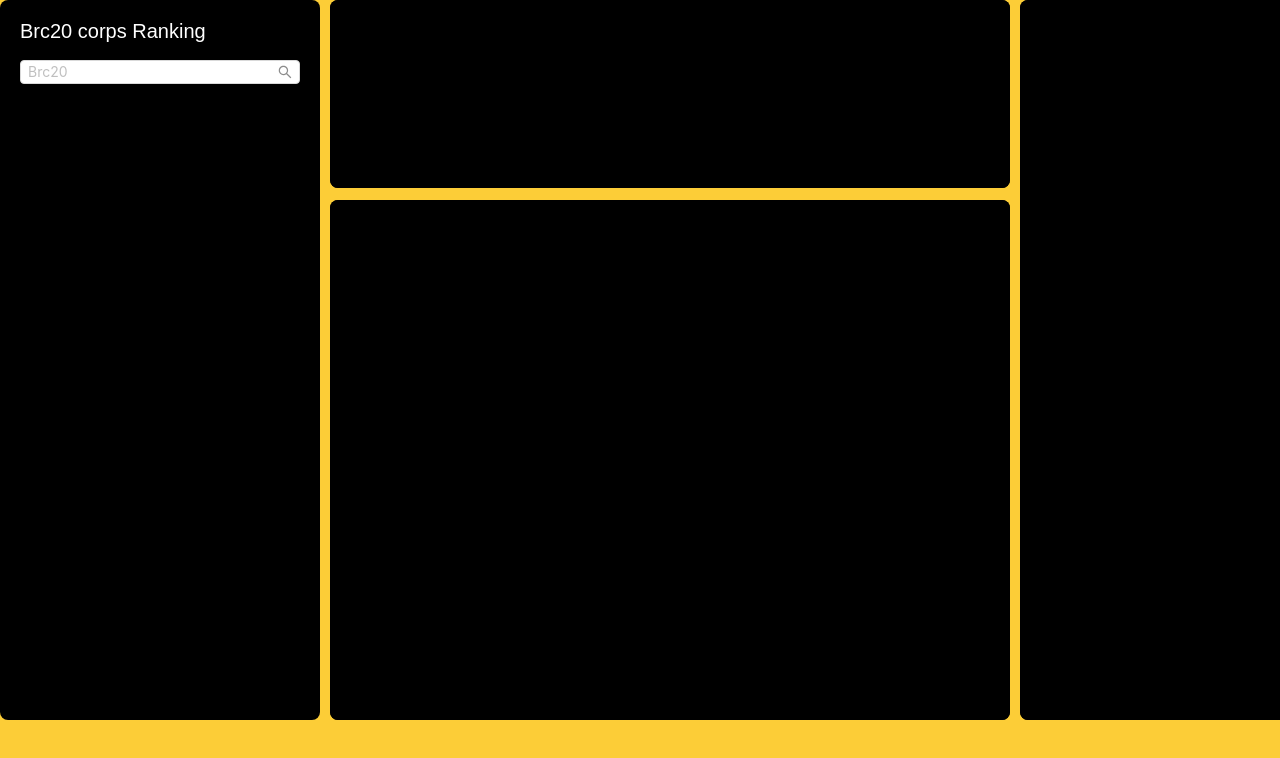
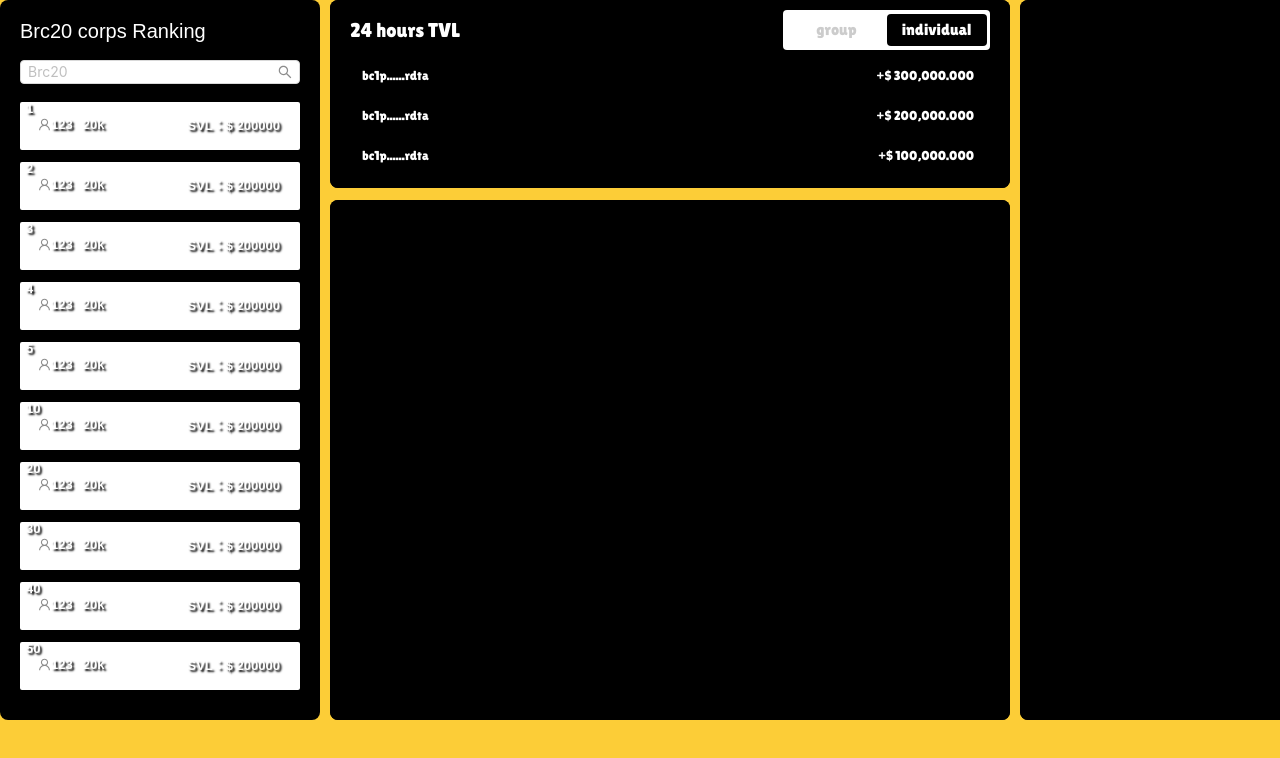
Before and after one commit to yuzhongtingtingerli/boxCatGame, a Vue app: page /rank in a window 1280 px wide. Shown: the top 758 px of the page. Built offline with nearby package versions, Linux system fonts and the light colour scheme.

Commit message:
24 hours TVL

```diff
--- a/src/main.js
+++ b/src/main.js
@@ -5,5 +5,6 @@ import router from "./router";
 import Antd from "ant-design-vue";
 import "ant-design-vue/dist/reset.css";
 import "./style.css";
+import "./style/font/font.css";
 
 createApp(App).use(Antd).use(router).mount("#app");
--- /dev/null
+++ b/src/style/font/font.css
@@ -0,0 +1,6 @@
+@font-face {
+  font-family: LilitaOne;
+  src: url("./LilitaOne-Regular.ttf");
+  font-weight: normal;
+  font-style: normal;
+}
--- a/src/views/rank/corpsRanking.vue
+++ b/src/views/rank/corpsRanking.vue
@@ -15,13 +15,26 @@
         class="list_item"
         v-for="item in corpsRankingData"
         :key="item.ranking"
-      ></div>
+      >
+        <div class="left">
+          <div class="ranking">{{ item.ranking }}</div>
+          <div class="groupName">
+            <UserOutlined style="color: rgba(0, 0, 0, 0.45)" />{{
+              item.groupName
+            }}
+          </div>
+          <div class="num">{{ item.num }}</div>
+        </div>
+        <div class="right">
+          <div class="svl">SVL：$ {{ item.svl }}</div>
+        </div>
+      </div>
     </div>
   </div>
 </template>
 
 <script setup>
-import { SearchOutlined } from "@ant-design/icons-vue";
+import { SearchOutlined, UserOutlined } from "@ant-design/icons-vue";
 import {
   ref,
   reactive,
@@ -135,5 +148,35 @@ defineExpose({
     font-weight: 400;
     font-size: 20px;
   }
+  .list {
+    margin-top: 18px;
+    .list_item {
+      position: relative;
+      height: 48px;
+      background-color: #fff;
+      margin-bottom: 12px;
+      border-radius: 2px;
+      display: flex;
+      justify-content: space-between;
+      align-items: center;
+      // padding: 10px 0;
+      text-shadow: 2px 2px 2px #000;
+      font-weight: 900;
+      padding-right: 20px;
+      padding-left: 6px;
+      .ranking {
+        position: absolute;
+        top: 0;
+      }
+      .groupName {
+        margin-right: 10px;
+        margin-left: 12px;
+      }
+      .left {
+        display: flex;
+        justify-self: start;
+      }
+    }
+  }
 }
 </style>
--- a/src/views/rank/hoursTVL.vue
+++ b/src/views/rank/hoursTVL.vue
@@ -1,5 +1,43 @@
 <template>
-  <div class="hoursTVL"></div>
+  <div class="hoursTVL">
+    <div class="top">
+      <div class="title">24 hours TVL</div>
+      <div class="taps">
+        <div
+          :class="`group ${type === 'group' ? 'active' : ''}`"
+          @click="getTVL('group')"
+        >
+          group
+        </div>
+        <div
+          :class="`individual ${type === 'individual' ? 'active' : ''}`"
+          @click="getTVL('individual')"
+        >
+          individual
+        </div>
+      </div>
+    </div>
+    <div class="content">
+      <div class="groupInfo" v-if="type === 'group'">
+        <div class="list" v-for="item in GroupInfo" :key="item.GroupName">
+          <div class="left">
+            <div class="img"></div>
+            <div class="name">{{ item.GroupName }} Group</div>
+          </div>
+          <div class="svl">+$ {{ getMoney(item.GroupTVL) }}</div>
+        </div>
+      </div>
+      <div class="ownersInfo" v-if="type === 'individual'">
+        <div class="list" v-for="item in OwnersInfo" :key="item.OwnersAddress">
+          <div class="left">
+            <div class="img"></div>
+            <div class="name">{{ getAddress(item.OwnersAddress) }}</div>
+          </div>
+          <div class="svl">+$ {{ getMoney(item.OwnersTVL) }}</div>
+        </div>
+      </div>
+    </div>
+  </div>
 </template>
 
 <script setup>
@@ -30,7 +68,56 @@ const router = useRouter();
 /**
  * 数据部分
  */
-const data = reactive({});
+let type = "individual";
+const getTVL = (t) => {
+  // 将t赋值给type，并实现响应式
+  type = t;
+};
+const getAddress = (add) => {
+  return add.slice(0, 4) + "......" + add.slice(-4);
+};
+const getMoney = (money) => {
+  // 每隔三位小数加一个,
+  return money.toString().replace(/\d+/, function (n) {
+    return n.replace(/(\d)(?=(\d{3})+$)/g, function ($1) {
+      return $1 + ",";
+    });
+  });
+};
+const GroupInfo = [
+  {
+    GroupName: "ordi",
+    GroupTVL: "300000.000",
+  },
+  {
+    GroupName: "rats",
+    GroupTVL: "200000.000",
+  },
+  {
+    GroupName: "sats",
+    GroupTVL: "100000.000",
+  },
+];
+const OwnersInfo = [
+  {
+    OwnersLogo: "https://127.0.0.1/images/ordi.png",
+    OwnersAddress:
+      "bc1ph904vma5ma6decqu60d5ff47hqr6eud2erldlhllv0xnqp46hmpqznrdta",
+    OwnersTVL: "300000.000",
+  },
+  {
+    OwnersLogo: "https://127.0.0.1/images/rats.png",
+    OwnersAddress:
+      "bc1ph904vma5ma6decqu60d5ff47hqr6eud2erldlhllv0xnqp46hmpqznrdta",
+    OwnersTVL: "200000.000",
+  },
+  {
+    OwnersLogo: "https://127.0.0.1/images/sats.png",
+    OwnersAddress:
+      "bc1ph904vma5ma6decqu60d5ff47hqr6eud2erldlhllv0xnqp46hmpqznrdta", //（前四字符+六个省略符号+后四字符）
+    OwnersTVL: "100000.000",
+  },
+];
 onBeforeMount(() => {
   //console.log('2.组件挂载页面之前执行----onBeforeMount')
 });
@@ -40,8 +127,67 @@ onMounted(() => {
 watchEffect(() => {});
 // 使用toRefs解构
 // let { } = { ...toRefs(data) }
+const data = reactive({});
+
 defineExpose({
   ...toRefs(data),
 });
 </script>
-<style scoped lang="less"></style>
+<style scoped lang="scss">
+.top {
+  height: 40px;
+  display: flex;
+  justify-content: space-between;
+  padding: 10px 20px;
+  font-family: LilitaOne;
+  .title {
+    line-height: 40px;
+    font-size: 20px;
+  }
+  .taps {
+    width: 207px;
+    height: 40px;
+    display: flex;
+    //垂直居中对齐
+    justify-content: center;
+    align-items: center;
+    background-color: #fff;
+    border-radius: 4px;
+    div {
+      width: 100px;
+      height: 32px;
+      line-height: 32px;
+      text-align: center;
+      color: #ccc;
+      font-size: 16px;
+      font-weight: 400;
+      border-radius: 4px;
+      cursor: pointer;
+    }
+    .active {
+      background-color: #000;
+      color: #fff;
+    }
+  }
+}
+.content {
+  margin-top: 20px;
+  .list {
+    display: flex;
+    justify-content: space-between;
+    align-items: center;
+    height: 32px;
+    margin-right: 36px;
+    font-family: LilitaOne;
+    line-height: 32px;
+    margin-bottom: 8px;
+    .left {
+      display: flex;
+      justify-self: start;
+      .img {
+        width: 32px;
+      }
+    }
+  }
+}
+</style>
```
Also changed, not shown: src/style/font/LilitaOne-Regular.ttf (added), src/style/font/Salsa-Regular.ttf (added).
